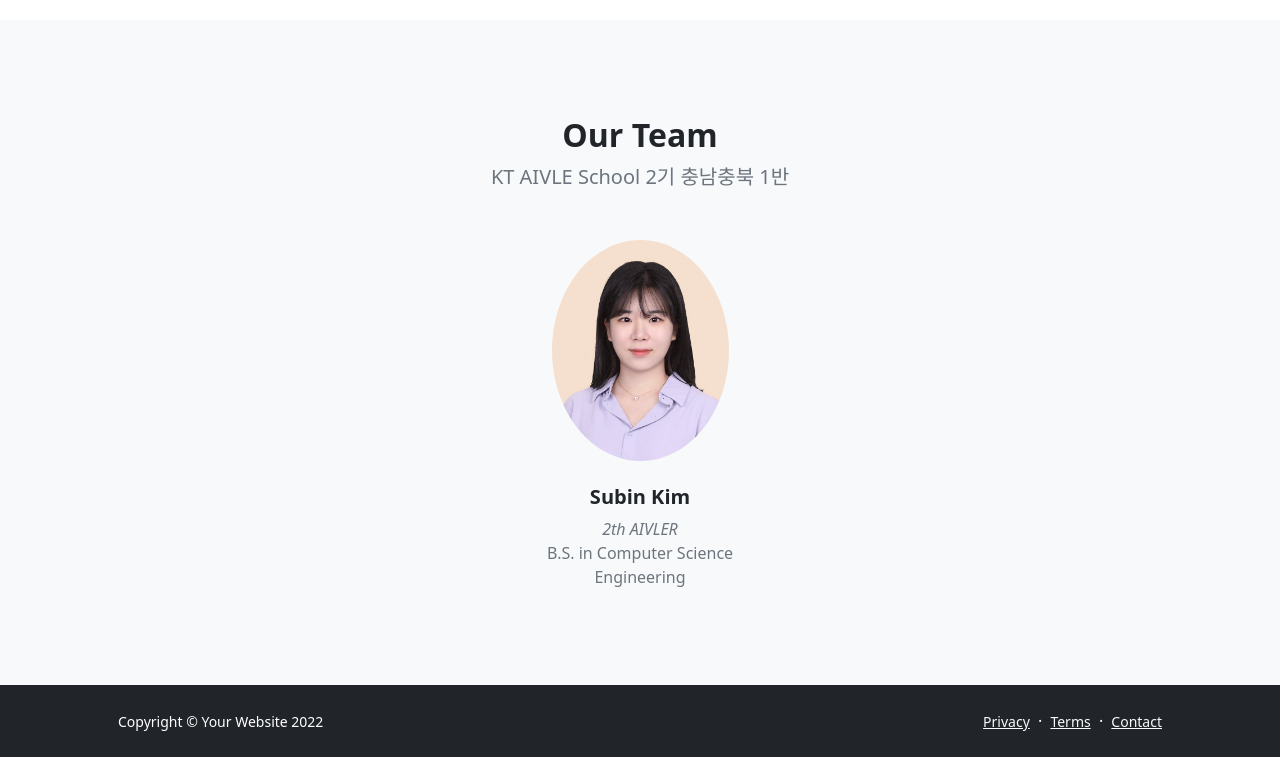
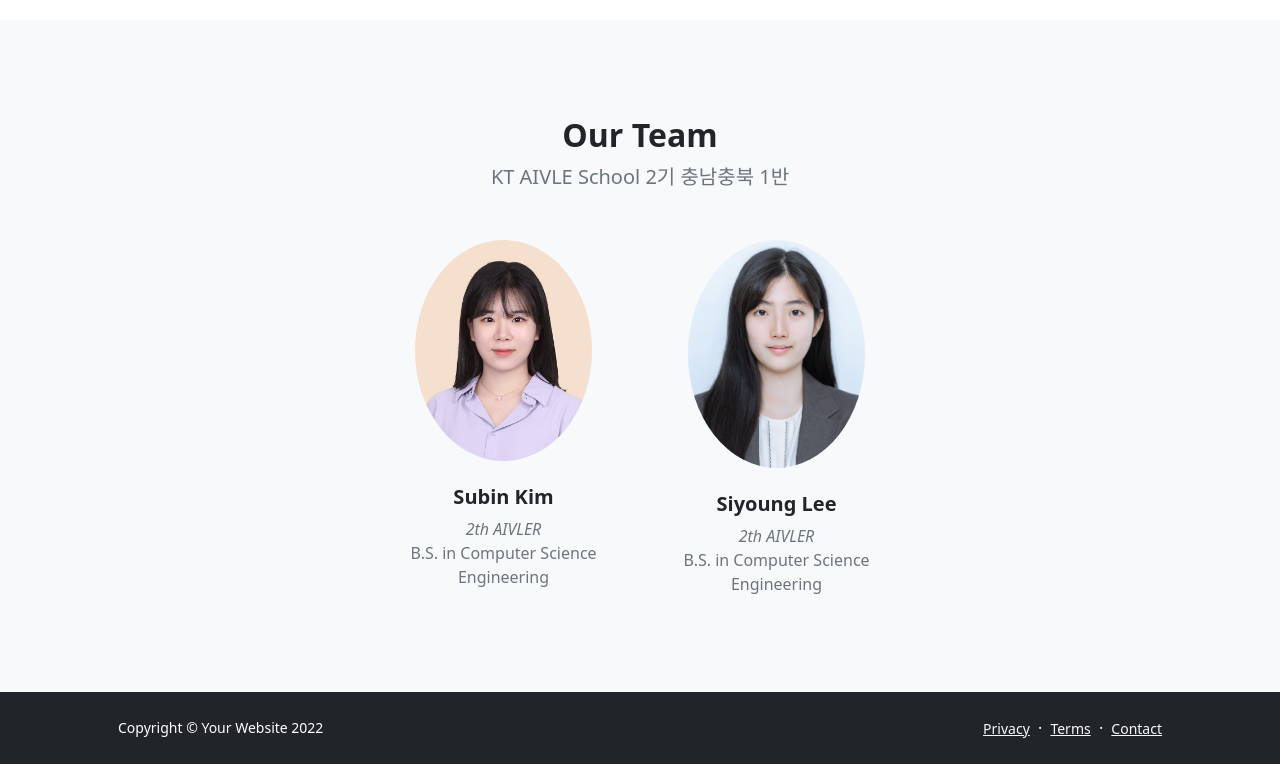
Before and after one commit to hardids/Sign-Language-Translation, a Django app: page /sign_lang/about/ in a window 1280 px wide. Shown: the part 2852-3616 px from the top of the page. Run offline with Django 3.2, Linux system fonts and the light colour scheme; some libraries are stand-ins or nearby versions.

Commit message:
Update about.html

```diff
--- a/sign_lang/templates/sign_lang/about.html
+++ b/sign_lang/templates/sign_lang/about.html
@@ -89,6 +89,15 @@
                 </div>
             </div>
 
+            <div class="col mb-5 mb-5 mb-xl-0">
+                <div class="text-center">
+                    <img class="img-fluid rounded-circle mb-4 px-4" src="/static/assets/Leesiyoung.jpg" alt="..." />
+                    <h5 class="fw-bolder">Siyoung Lee</h5>
+                    <div class="fst-italic text-muted">2th AIVLER</div>
+                    <div class="fw-light text-muted">B.S. in Computer Science Engineering</div>
+                </div>
+            </div>
+
         </div>
     </div>
 </section>
```
